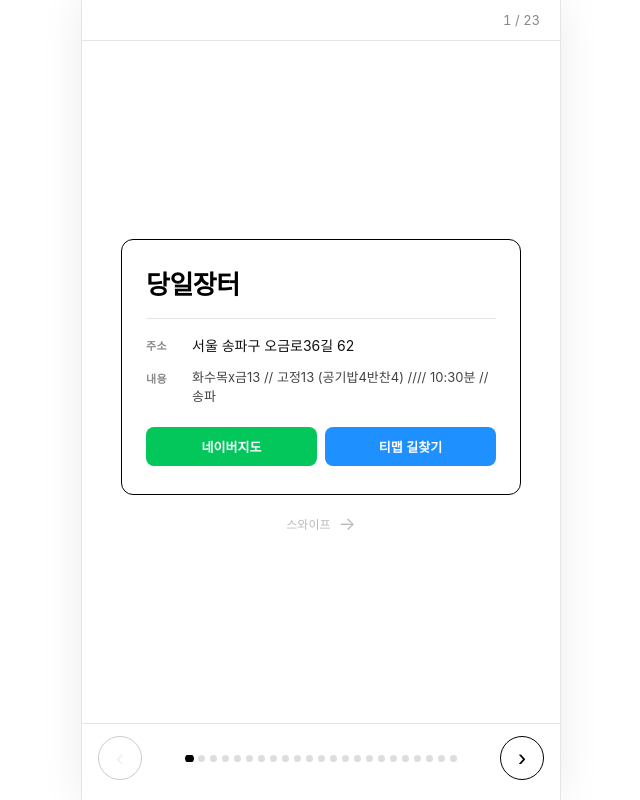
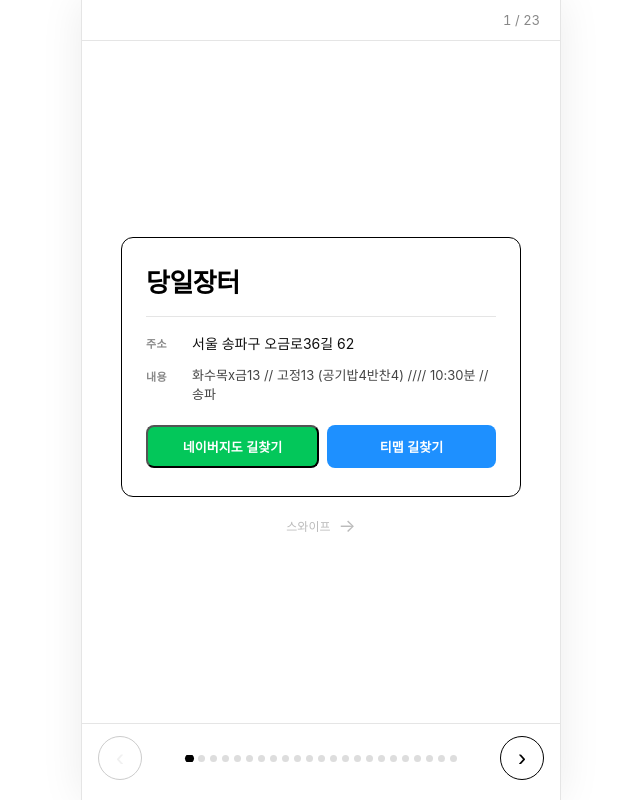
Before and after one commit to eto2000/rakdo, a React (Vite) app: page / in a window 1280 px wide. Shown: the whole page, without its empty margins (319-959 px from the left). Built offline with nearby package versions, Linux system fonts and the light colour scheme.

Commit message:
네이버지도앱 열기

```diff
--- a/src/App.jsx
+++ b/src/App.jsx
@@ -98,15 +98,27 @@ export default function App() {
             <span className="value note">{store.내용}</span>
           </div>
           <div className="links">
-            <a
-              href={store.네이버지도url}
-              target="_blank"
-              rel="noopener noreferrer"
+            <button
               className="link-btn naver"
-              onClick={(e) => e.stopPropagation()}
+              onClick={(e) => {
+                e.stopPropagation()
+                const name = encodeURIComponent(store.상호)
+                const deeplink = `nmap://route/walk?dlat=${store.lat}&dlng=${store.lng}&dname=${name}&appname=com.dosirak.app`
+                const isIOS = /iPhone|iPad|iPod/i.test(navigator.userAgent)
+                const storeUrl = isIOS
+                  ? 'https://apps.apple.com/kr/app/naver-map-navigation/id311867728'
+                  : 'https://play.google.com/store/apps/details?id=com.nhn.android.nmap'
+                const start = Date.now()
+                window.location.href = deeplink
+                setTimeout(() => {
+                  if (Date.now() - start < 2000) {
+                    window.open(storeUrl, '_blank')
+                  }
+                }, 1500)
+              }}
             >
-              네이버지도
-            </a>
+              네이버지도 길찾기
+            </button>
             <button
               className="link-btn tmap"
               onClick={(e) => {
```
